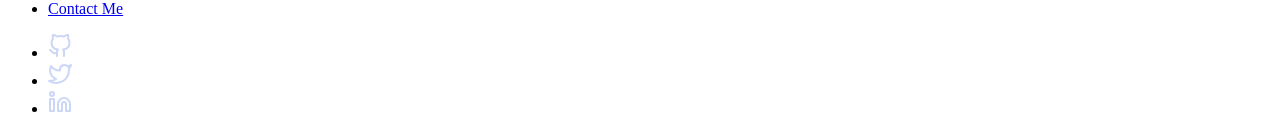
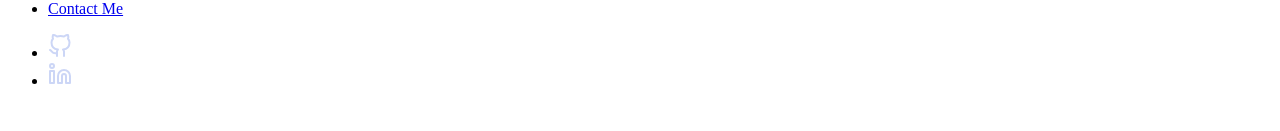
Before and after one commit to stephmunez/portfolio-website-v2, a Next.js app: page / in a window 1280 px wide. Shown: the part 3977-4108 px from the top of the page. After the commit the page ends 4083 px from the top, so only its background shows below. Built offline with nearby package versions, Linux system fonts and the light colour scheme.

Commit message:
Update Footer.js

```diff
--- a/components/Footer/Footer.js
+++ b/components/Footer/Footer.js
@@ -35,21 +35,14 @@ const Footer = () => {
         </div>
         <ul className='flex items-center justify-between gap-4 md:justify-start'>
           <li>
-            <Link href='https://github.com/stephjoseph'>
+            <Link href='https://github.com/stephmunez'>
               <a className='group' target='_blank'>
                 <Github />
               </a>
             </Link>
           </li>
           <li>
-            <Link href='https://twitter.com/stephjoseph__'>
-              <a className='group' target='_blank'>
-                <Twitter />
-              </a>
-            </Link>
-          </li>
-          <li>
-            <Link href='https://www.linkedin.com/in/stephen-joseph/'>
+            <Link href='https://www.linkedin.com/in/stephen-munez'>
               <a className='group' target='_blank'>
                 <LinkedIn />
               </a>
```
